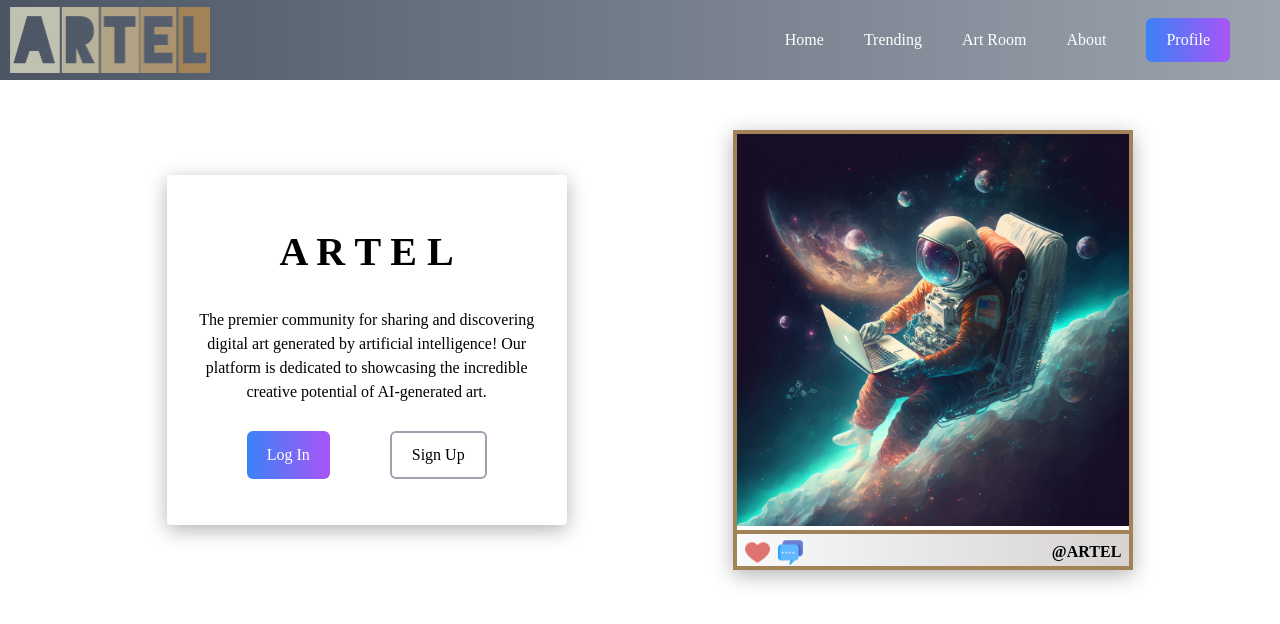
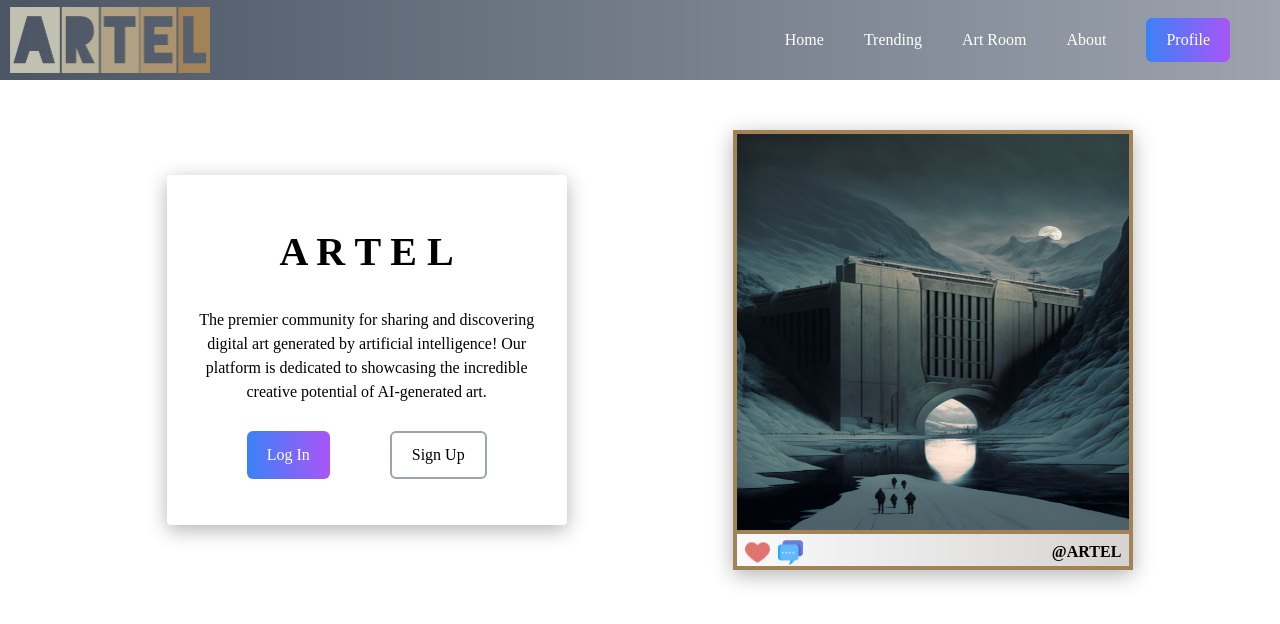
Before and after one commit to fxhanloniii/Artel-Mern-FrontEnd, a React (Create React App) app: page / in a window 1280 px wide. Shown: the top 624 px of the page. Built offline with nearby package versions, Linux system fonts and the light colour scheme.

Commit message:
added slideshow to hero section

```diff
--- a/src/components/Hero.js
+++ b/src/components/Hero.js
@@ -6,6 +6,14 @@ const Hero = () => {
     const [imageIndex, setImageIndex] = useState(0);
     const images = ['./assets/slideshow/hero.png', './assets/slideshow/hero1.png', './assets/slideshow/hero2.png', './assets/slideshow/hero3.png', './assets/slideshow/hero4.png', './assets/slideshow/hero5.png', './assets/slideshow/hero6.png', './assets/slideshow/hero7.png', './assets/slideshow/hero8.png', './assets/slideshow/hero9.png'];
 
+    useEffect(() => {
+        // Slideshow Interval
+        const interval = setInterval(() => {
+            setImageIndex((imageIndex + 1) % images.length);
+        }, 1000)
+
+        return () => clearInterval(interval);
+    },[imageIndex, images.length])
 
   return (
     <div className='hero'>
--- a/src/index.css
+++ b/src/index.css
@@ -139,6 +139,11 @@ nav li {
   border-bottom: 4px solid #a28357;
 }
 
+.slideshowImg {
+  width: 100%;
+  height: 100%;
+}
+
 .heroPostBottom {
   height: 40px;
   width: 100%;
```
